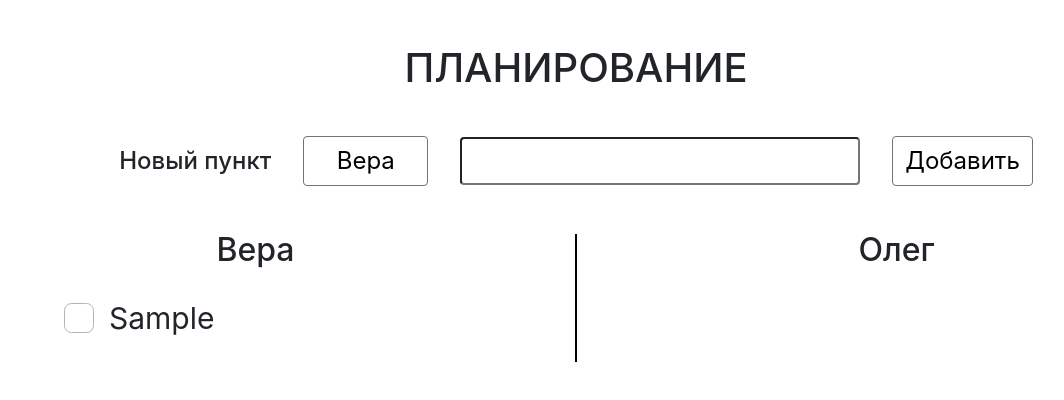
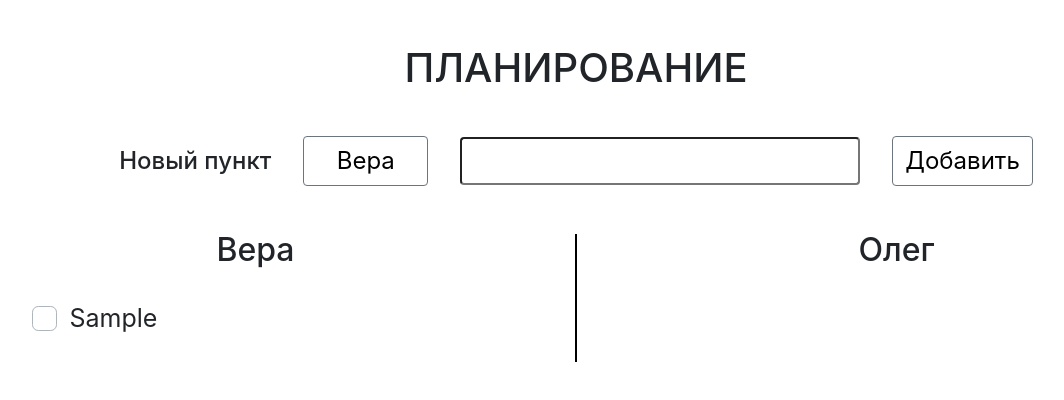
Before and after one commit to Jade-Dragon88/PlanningApp, a React (Create React App) app in the folder my_todo_list/: page / in a window 1280 px wide. Both pictures are taken after typing "Sample" into the empty fields and a click on the button "Добавить". Shown: the top 400 px of the page, without its empty margins (64-1128 px from the left). Built offline with nearby package versions, Linux system fonts and the light colour scheme.

Commit message:
Добавил функционал удаления

```diff
--- a/my_todo_list/src/components/MainBody/MainBody.js
+++ b/my_todo_list/src/components/MainBody/MainBody.js
@@ -18,6 +18,7 @@ class MainBody extends Component {
             ]
         }
         this.addItem = this.addItem.bind(this);
+        this.onDeleteItem = this.onDeleteItem.bind(this);
     }
     addItem(){
         // console.log(arguments[1]);
@@ -36,8 +37,17 @@ class MainBody extends Component {
             };
         });
     }
-    onDeleteItem(){
-
+    onDeleteItem(id){
+        // console.log(id);
+        this.setState(({data})=>{
+            const index = data.findIndex(elem=>elem.id === id);
+            const before = data.slice(0,index);
+            const after = data.slice(index + 1);
+            const newArr = [...before,...after];
+            return {
+                data: newArr,
+            };
+        });
     }
     render() {
         const { data } = this.state;
@@ -55,7 +65,9 @@ class MainBody extends Component {
                     <Category nm="Вера" border='right'/>
                     <Category nm="Олег"  border='left'/>
                 </div>
-                <MainBodyContent inputValue={data}/>
+                <MainBodyContent inputValue={data}
+                                 onDeleteItem={this.onDeleteItem}
+                />
             </div>
         );
     }
--- a/my_todo_list/src/components/MainBodyContent_list/MainBodyContentList.css
+++ b/my_todo_list/src/components/MainBodyContent_list/MainBodyContentList.css
@@ -1,10 +1,12 @@
 .MainBodyContentList.left{
     border-left: 1px solid black;
-    padding-left: 10%
+    padding-left: 5%;
+    padding-right: 7.5%;
 }
 .MainBodyContentList.right{
     border-right: 1px solid black;
-    padding-left: 10%
+    padding-left: 7.5%;
+    padding-right: 5%;
 }
 /* .MainBodyContentList ul{
     list-style-type: none !important;
@@ -21,10 +23,10 @@
     background-color: #fff;
 }
 .MainBodyContentList .left{
-    margin-left: 12.5%;
+    /* margin-left: 12.5%; */
 }
 .MainBodyContentList .right{
-    margin-right: 12.5% !important;
+    /* margin-right: 12.5%; */
 }
 .MainBodyContentList .custom_checkbox_label:hover{
     cursor: pointer;
@@ -91,12 +93,14 @@
     color:crimson;
 }
 label{
-    font-size: 30px;
+    font-size: 25px;
     line-height: 40px;
 }
 .DeleteItem{
     width: 2rem;
     height: 2rem;
+    /* width: 25px;
+    height: 25px; */
     box-sizing: border-box;
     border: 1px solid #adb5bd;
     border-radius: 0.5em;
--- a/my_todo_list/src/components/MainBodyContent_list/MainBodyContentList.js
+++ b/my_todo_list/src/components/MainBodyContent_list/MainBodyContentList.js
@@ -17,7 +17,7 @@ class MainBodyContentList extends Component {
 
     // }
     render() {
-        let {cat, border, inputValue} = this.props;
+        let {cat, border, inputValue, onDeleteItem } = this.props;
         // console.log('inputValue');
         // console.log(inputValue);
         const listClassName = `MainBodyContentList ${border} pt-4 w-50`;
@@ -34,23 +34,27 @@ class MainBodyContentList extends Component {
                             .map((item) => {
                                 const {label, id} = item;
                                 // console.log(label);
+                                const inputKey = `${id}_input`
+                                // const inputId =
                                 const labelKey = `${id}_label`;
-                                const DeleteItemId = `${id}_delete`
+                                const deleteItemKey = `${id}_delete`
                                 // let inputClass = "custom-checkbox";
                                 return(
                                     // <li key={id} className={id}
                                     //     onClick={() => {console.log(label)}}>
                                     //     {label}
                                     // </li>
-                                    <p className="ItemContainer d-flex align-items-center">
-                                        <input key={id}
+                                    <p className="ItemContainer d-flex align-items-center"
+                                        key={id}
+                                        id={id}>
+                                        <input key={inputKey}
                                             type="checkbox"
                                             className="custom-checkbox"
-                                            id={id}
-                                            name={id}
+                                            id={inputKey}
+                                            name={inputKey}
                                             value="yes"
                                         />
-                                        <label htmlFor={id}
+                                        <label htmlFor={inputKey}
                                             key={labelKey}
                                             className='flex-grow-1'
                                             id={labelKey}
@@ -58,11 +62,12 @@ class MainBodyContentList extends Component {
                                                 {label}
                                         </label>
                                         <button
+                                            key={deleteItemKey}
                                             type="button"
                                             className="DeleteItem btn-trash btn-sm "
-                                            id={DeleteItemId}
+                                            id={deleteItemKey}
                                             // onClick={() => {console.log('Удалил!!!')}}
-                                            // onClick={onDeleteItem}
+                                            onClick={()=> {onDeleteItem(id)}}
                                             >
                                             <i className="fas fa-times"></i>
                                         </button>
--- a/my_todo_list/src/components/MainBody_Content/MainBody_Content.js
+++ b/my_todo_list/src/components/MainBody_Content/MainBody_Content.js
@@ -7,7 +7,7 @@ class MainBodyContent extends Component {
         this.state = {}
     }
     render() {
-        const { inputValue } = this.props;
+        const { inputValue, onDeleteItem } = this.props;
         // console.log(inputValue);
         // let toFin='',toMe='';
         // if(type === 'финансы'){toFin=inputValue; toMe=''}
@@ -15,8 +15,18 @@ class MainBodyContent extends Component {
         return (
             <div
               className='MainBodyContent d-flex justify-content-center w-100'>
-                <MainBodyContentList cat = 'Вера' border = 'right' inputValue = {inputValue}/>
-                <MainBodyContentList cat = 'Олег'  border = 'left'  inputValue = {inputValue}/>
+                <MainBodyContentList
+                    cat = 'Вера'
+                    border = 'right'
+                    inputValue = {inputValue}
+                    onDeleteItem = {onDeleteItem}
+                    />
+                <MainBodyContentList
+                    cat = 'Олег'
+                    border = 'left'
+                    inputValue = {inputValue}
+                    onDeleteItem = {onDeleteItem}
+                    />
             </div>
         )
     }
```
